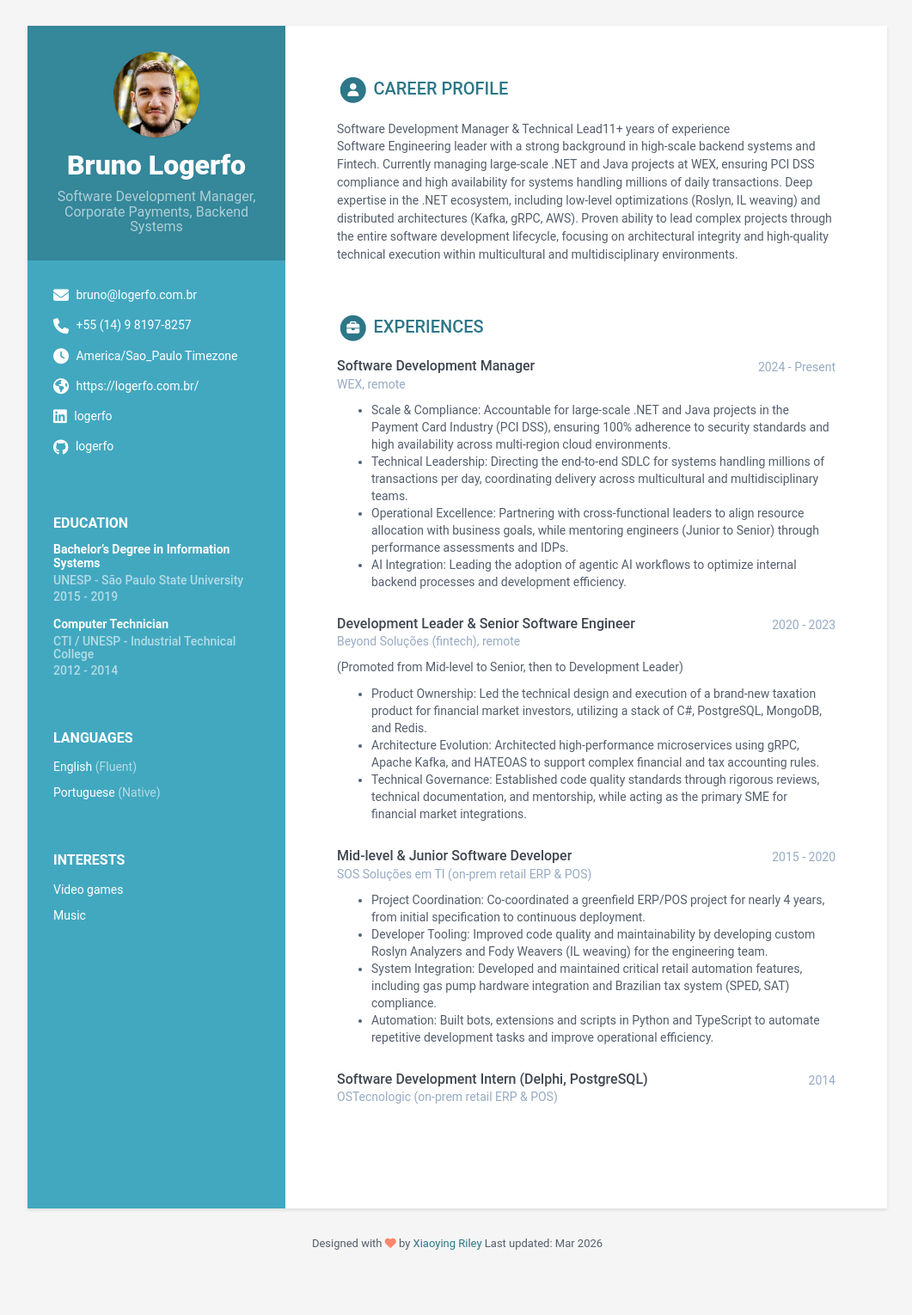
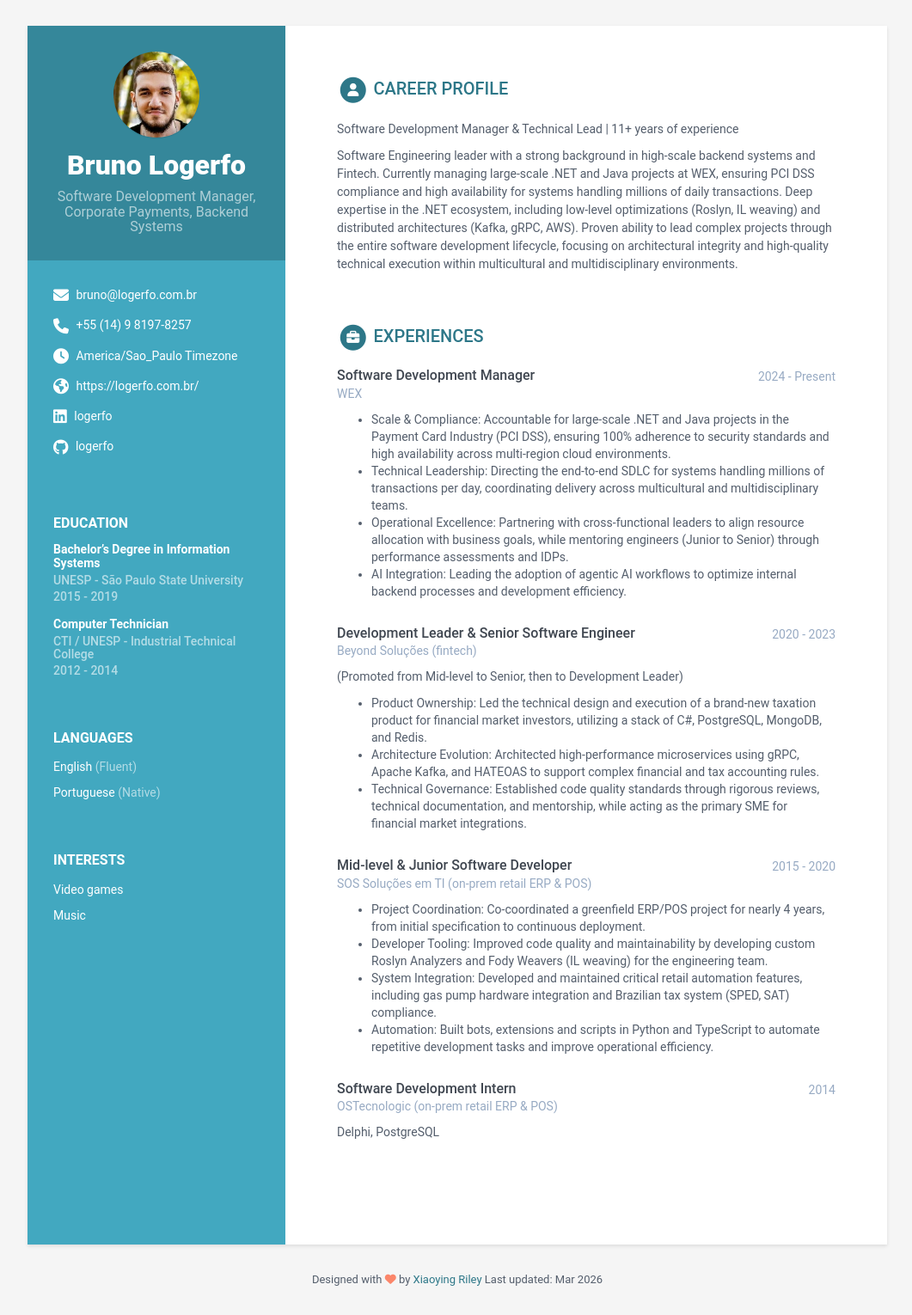
Before and after one commit to Logerfo/resume, a Jekyll site: the page built from index.html, in a window 1280 px wide. Shown: the whole page at 86% size, without its empty margins (108-1169 px from the left). Built offline with Jekyll 4.4.1, drawn with Linux system fonts in a browser that asks for light colours; before the commit the page ends 1488 px from its top, so only the background shows below that.

Commit message:
Update data.yml

```diff
--- a/_data/data.yml
+++ b/_data/data.yml
@@ -40,7 +40,7 @@ sidebar:
 career-profile:
   title: Career Profile
   summary: |
-    Software Development Manager & Technical Lead | 11+ years of experience
+    Software Development Manager & Technical Lead \| 11+ years of experience
 
     Software Engineering leader with a strong background in high-scale backend systems and Fintech.
     Currently managing large-scale .NET and Java projects at WEX, ensuring PCI DSS compliance and high availability for systems handling millions of daily transactions.
@@ -64,7 +64,7 @@ experiences:
   info:
   - role: Software Development Manager
     time: 2024 - Present
-    company: WEX, remote
+    company: WEX
     details: |
       - Scale & Compliance: Accountable for large-scale .NET and Java projects in the Payment Card Industry (PCI DSS), ensuring 100% adherence to security standards and high availability across multi-region cloud environments.
       - Technical Leadership: Directing the end-to-end SDLC for systems handling millions of transactions per day, coordinating delivery across multicultural and multidisciplinary teams.
@@ -72,7 +72,7 @@ experiences:
       - AI Integration: Leading the adoption of agentic AI workflows to optimize internal backend processes and development efficiency.
   - role: Development Leader & Senior Software Engineer
     time: 2020 - 2023
-    company: Beyond Soluções (fintech), remote
+    company: Beyond Soluções (fintech)
     details: |
       (Promoted from Mid-level to Senior, then to Development Leader)
 
@@ -87,9 +87,10 @@ experiences:
       - Developer Tooling: Improved code quality and maintainability by developing custom Roslyn Analyzers and Fody Weavers (IL weaving) for the engineering team.
       - System Integration: Developed and maintained critical retail automation features, including gas pump hardware integration and Brazilian tax system (SPED, SAT) compliance.
       - Automation: Built bots, extensions and scripts in Python and TypeScript to automate repetitive development tasks and improve operational efficiency.
-  - role: Software Development Intern (Delphi, PostgreSQL)
+  - role: Software Development Intern
     time: 2014
     company: OSTecnologic (on-prem retail ERP & POS)
+    details: Delphi, PostgreSQL
 
 footer: >
   Designed with <i class="fas fa-heart"></i> by <a href="http://themes.3rdwavemedia.com" target="_blank" rel="nofollow">Xiaoying Riley</a>
```
